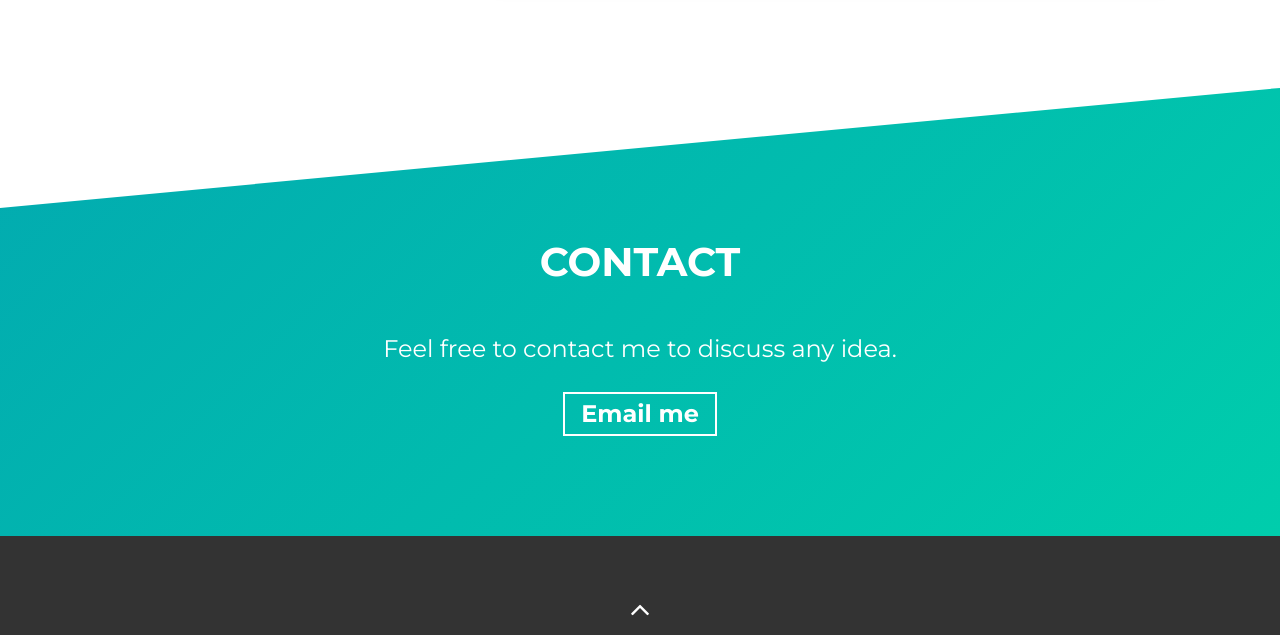
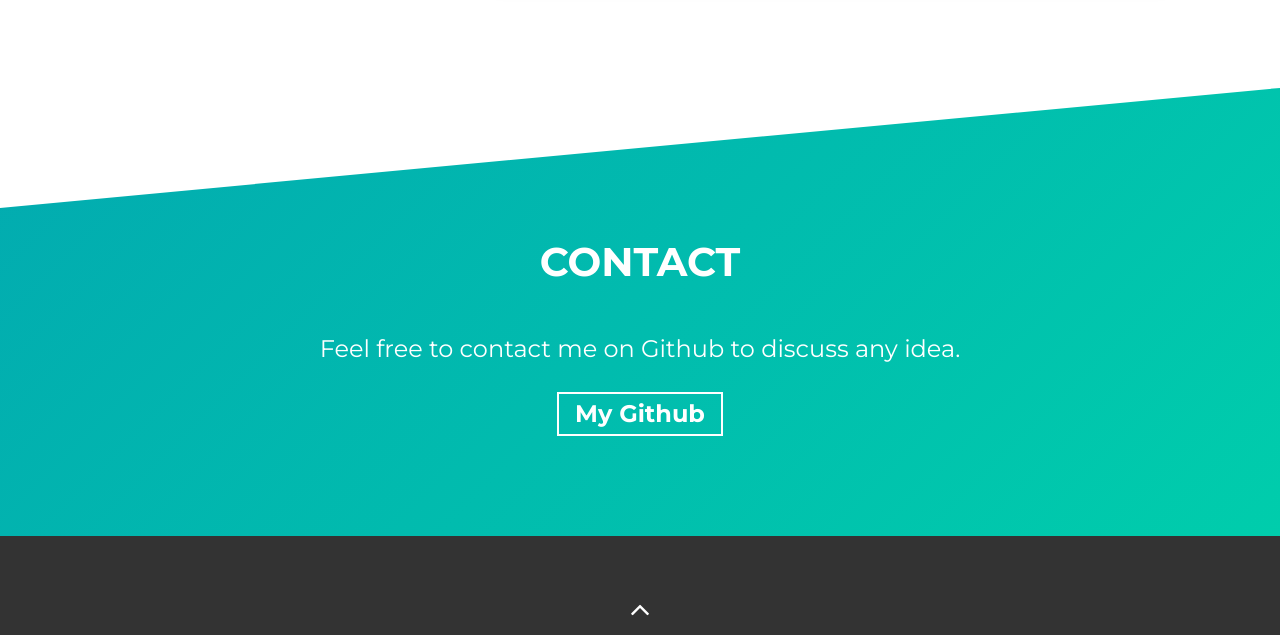
Before and after one commit to shayan-ameen-dev/portfolio, a website built with Parcel: page src/index.html in a window 1280 px wide. Shown: the part 2246-2881 px from the top of the page. Built offline with nearby package versions, Linux system fonts and the light colour scheme.

Commit message:
changing cta

```diff
--- a/package.json
+++ b/package.json
@@ -1,5 +1,5 @@
 {
-  "name": "simplefolio",
+  "name": "portfolio",
   "version": "1.0.0",
   "private": "true",
   "description": "A clean, beautiful and responsive portfolio.",
--- a/src/index.html
+++ b/src/index.html
@@ -227,14 +227,14 @@
         <h2 class="section-title">Contact</h2>
         <div class="contact-wrapper load-hidden">
           <p class="contact-wrapper__text">
-            Feel free to contact me to discuss any idea.
+            Feel free to contact me on Github to discuss any idea.
           </p>
           <a
             rel="noreferrer"
             target="_blank"
             class="cta-btn cta-btn--resume"
-            href="https://mail.google.com/mail/?view=cm&fs=1&tf=1&to=shayan.ameen.dev@gmail.com"
-            >Email me</a
+            href="https://github.com/shayan-ameen-dev"
+            >My Github</a
           >
         </div>
       </div>
```
